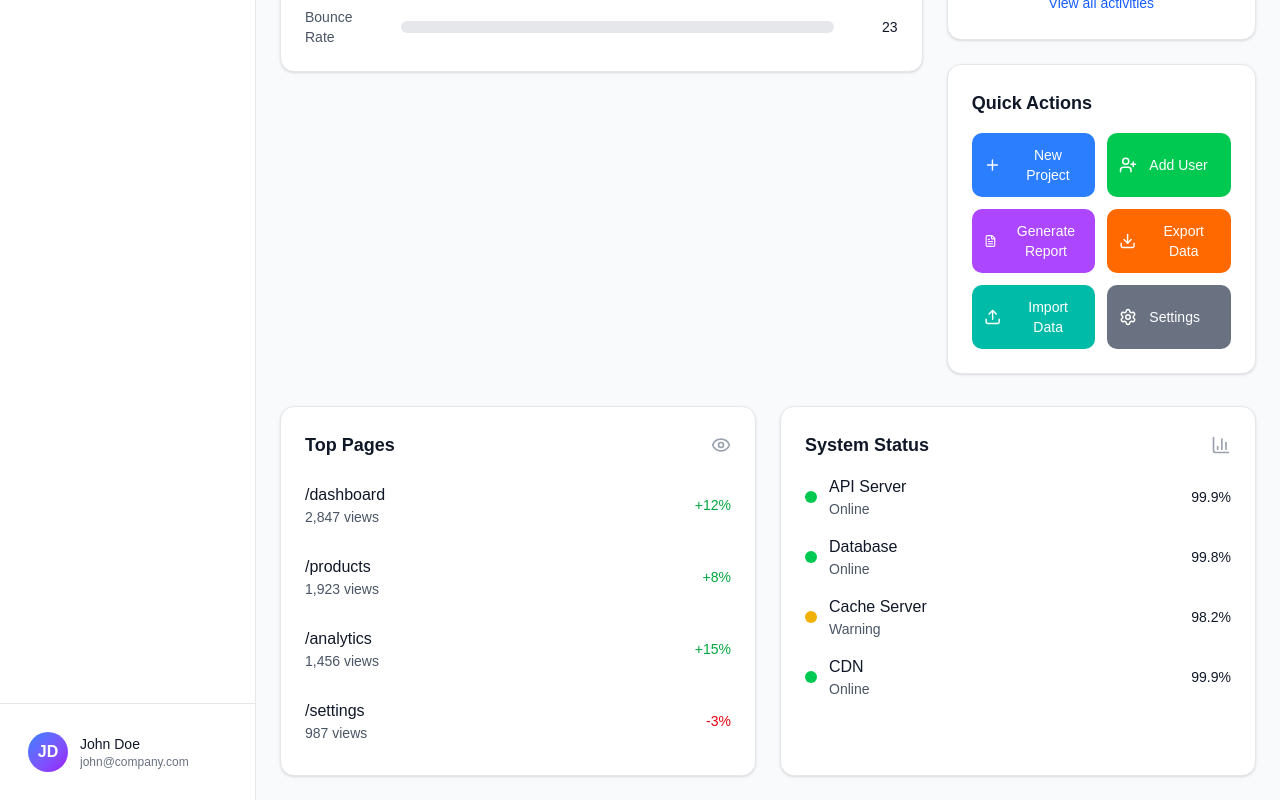
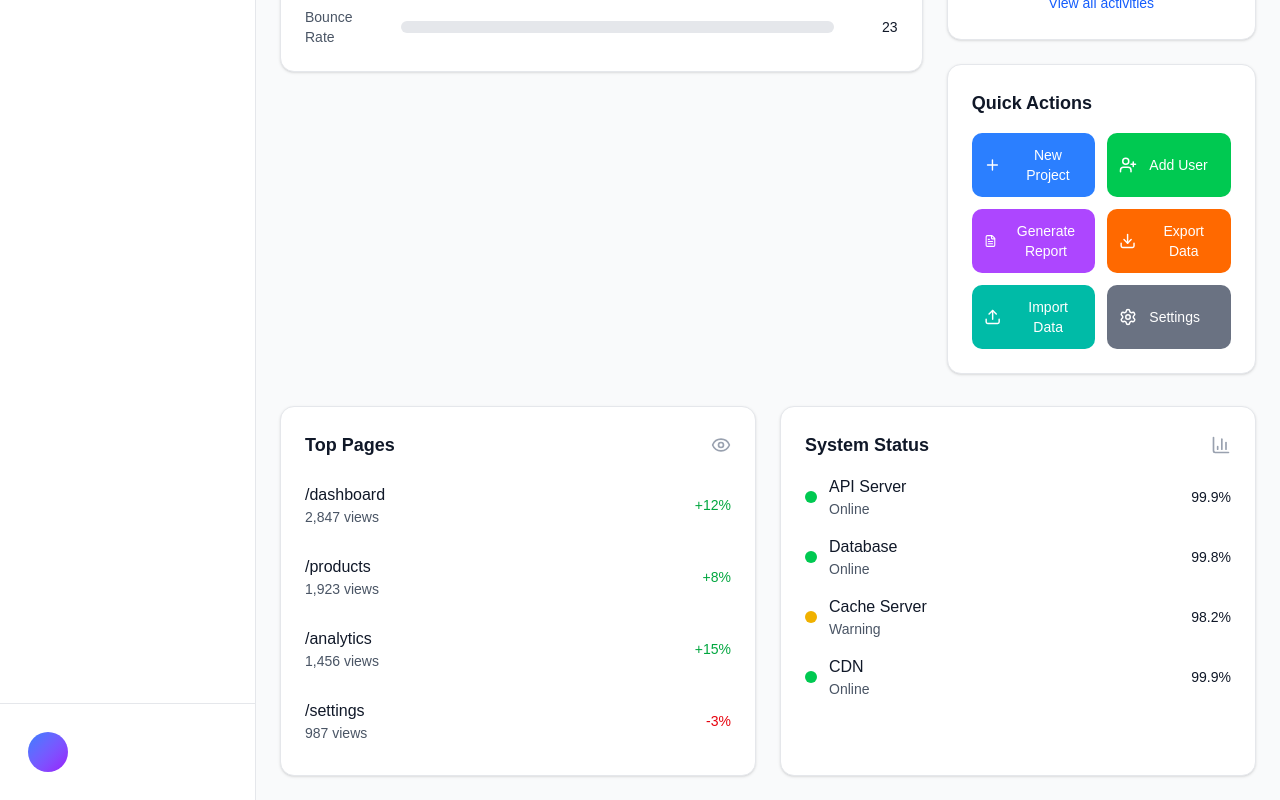
Before and after one commit to paolaPerez00/teslo-shop-frontend, a React (Vite) app: page /admin in a window 1280 px wide. Shown: the part 762-1562 px from the top of the page. Built offline with nearby package versions, Linux system fonts and the light colour scheme; no server answers.

Commit message:
Close session using authstore

```diff
--- a/src/admin/components/AdminSidebar.tsx
+++ b/src/admin/components/AdminSidebar.tsx
@@ -1,4 +1,4 @@
-import React from 'react';
+import React, { use } from 'react';
 import {
   Home,
   Users,
@@ -13,6 +13,7 @@ import {
 } from 'lucide-react';
 import { CustomLogo } from '@/components/custom/CustomLogo';
 import { Link, useLocation } from 'react-router';
+import { useAuthStore } from '@/auth/store/auth.stores';
 
 interface SidebarProps {
   isCollapsed: boolean;
@@ -20,6 +21,10 @@ interface SidebarProps {
 }
 
 export const AdminSidebar: React.FC<SidebarProps> = ({ isCollapsed, onToggle }) => {
+
+  const { user } = useAuthStore();
+
+
 
   const { pathname } = useLocation();
   const menuItems = [
@@ -84,11 +89,11 @@ export const AdminSidebar: React.FC<SidebarProps> = ({ isCollapsed, onToggle })
         <div className="p-4 border-t border-gray-200">
           <div className="flex items-center space-x-3 p-3 rounded-lg hover:bg-gray-50 transition-colors cursor-pointer">
             <div className="w-10 h-10 bg-gradient-to-br from-blue-500 to-purple-600 rounded-full flex items-center justify-center text-white font-semibold">
-              JD
+              {user?.fullName.substring(0, 2)}
             </div>
             <div className="flex-1 min-w-0">
-              <p className="text-sm font-medium text-gray-900 truncate">John Doe</p>
-              <p className="text-xs text-gray-500 truncate">john@company.com</p>
+              <p className="text-sm font-medium text-gray-900 truncate">{user?.fullName}</p>
+              <p className="text-xs text-gray-500 truncate">{user?.email}</p>
             </div>
           </div>
         </div>
--- a/src/auth/store/auth.stores.ts
+++ b/src/auth/store/auth.stores.ts
@@ -1,20 +1,27 @@
 import type { User } from '@/interfaces/user.inteface';
 import { create } from 'zustand'
 import { loginAction } from '../actions/login.actions';
+
+type AuthStatus = 'authenticated' | 'not-authenticated' | 'checking';
 
 type AuthState = {
     //Properties
     user: User | null;
     token: string | null
+    authStatus: AuthStatus;
     //Getters
+
+
     //Actions
     login: (email: string, password: string) => Promise<boolean>;
+    logout: () => void;
 }
 
 export const useAuthStore = create<AuthState>()((set) => ({
     //Implemetacion del store
     user: null,
     token: null,
+    authStatus: 'checking',
     login: async (email: string, password: string) => {
         try {
             const data = await loginAction(email, password);
@@ -26,5 +33,10 @@ export const useAuthStore = create<AuthState>()((set) => ({
             set({ user: null, token: null })
             return false;
         }
+    },
+    logout: () => {
+        localStorage.removeItem('token')
+        set({ user: null, token: null })
     }
+
 }))
--- a/src/pages/product/ProductPage.tsx
+++ b/src/pages/product/ProductPage.tsx
@@ -1,15 +1,11 @@
-// import { useCounterStore } from "@/auth/store/auth.stores";
-// import { Button } from "@/components/ui/button"
 
-// export const ProductPage = () => {
+export const ProductPage = () => {
 
-//     const { inc, dec, count } = useCounterStore();
 
-//     return (
-//         <>
-//             <h1 className="text-3xl" font-montserrat> Count: {count}</h1>
-//             <Button onClick={inc}>+1</Button>
-//             <Button onClick={dec}>-1</Button>
-//         </>
-//     )
-// }
+    return (
+        <>
+            <h1 className="text-3xl" font-montserrat> Count:</h1>
+
+        </>
+    )
+}
--- a/src/shop/components/CustomHeader.tsx
+++ b/src/shop/components/CustomHeader.tsx
@@ -5,9 +5,11 @@ import { useRef } from "react";
 import { Link, useParams, useSearchParams } from "react-router";
 import { cn } from "@/lib/utils";
 import { CustomLogo } from "@/components/custom/CustomLogo";
+import { useAuthStore } from "@/auth/store/auth.stores";
 const CustomHeader = () => {
 
     const [searchParams, setSearchParams] = useSearchParams();
+    const { user, logout } = useAuthStore();
     const { gender } = useParams();
 
     const inputRef = useRef<HTMLInputElement>(null);
@@ -75,11 +77,20 @@ const CustomHeader = () => {
                     <Button variant="ghost" size="icon" className="md:hidden">
                         <Search className="h-5 w-5" />
                     </Button>
-                    <Link to='/auth/login'>
-                        <Button variant="default" size="sm" className="ml-2">
-                            Login
-                        </Button>
-                    </Link>
+                    {
+                        !user ? (
+                            <Link to='/auth/login'>
+                                <Button variant="default" size="sm" className="ml-2">
+                                    Login
+                                </Button>
+                            </Link>
+                        ) : (
+                            <Button variant="default" size="sm" className="ml-2" onClick={logout}>
+                                Cerrar sesión
+                            </Button>
+                        )
+                    }
+
 
                     <Link to='/admin'>
                         <Button variant="destructive" size="sm" className="ml-2">
```
